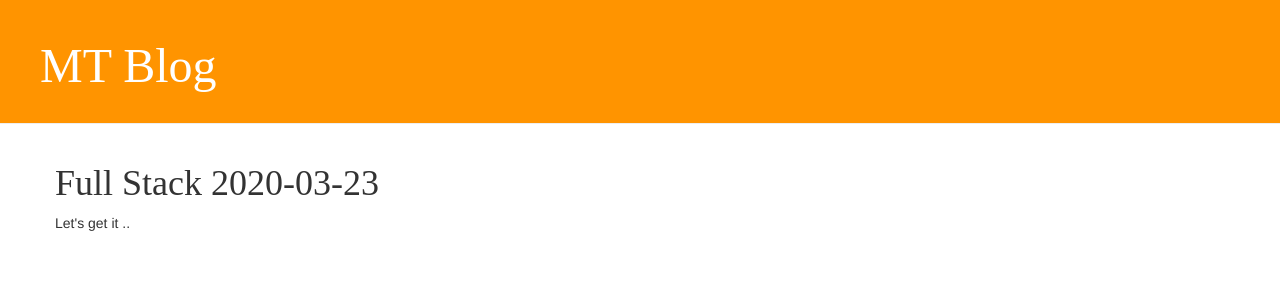
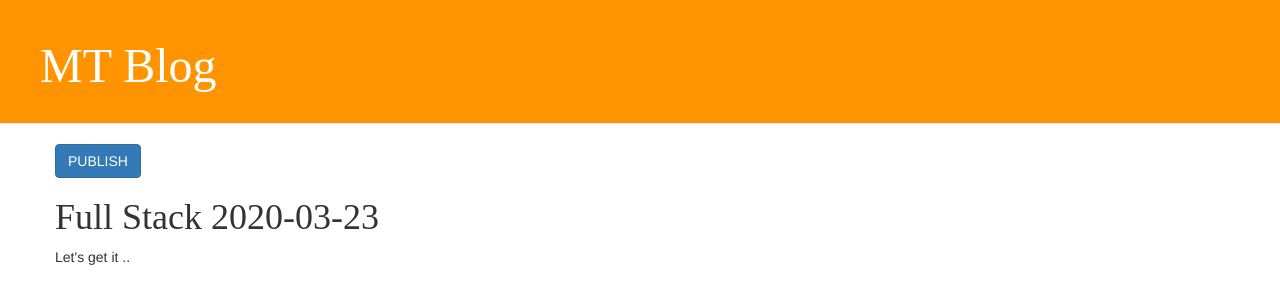
Before and after one commit to MistaMarcus/my_django_site, a Django app: page /post/1/ in a window 1280 px wide. Shown: the top 304 px of the page. Run offline with Django 3.2, Linux system fonts and the light colour scheme; data comes from the database, SQL or seed files in the repository; both versions use the stored data as it was after the commit; some libraries are stand-ins or nearby versions; some web fonts are replaced.

Commit message:
Add Publish icon and feature for drafts

```diff
--- a/blog/templates/blog/base.html
+++ b/blog/templates/blog/base.html
@@ -18,7 +18,8 @@
 
     <div class="page-header">
         {% if user.is_authenticated %}
-                <a href="{% url 'post_new' %}" class="top-menu"><i class="fas fa-plus fa-2x"></i></a>
+        <a href="{% url 'post_draft_list' %}" class="top-menu"><i class="fab fa-firstdraft fa-2x"></i></a>
+        <a href="{% url 'post_new' %}" class="top-menu"><i class="fas fa-plus fa-2x"></i></a>
         {% endif %}
         <h1><a href="/">MT Blog</a></h1>
     </div>
--- a/blog/templates/blog/post_detail.html
+++ b/blog/templates/blog/post_detail.html
@@ -8,10 +8,16 @@
     <div class="date">
         {{post.published_date}}
     </div>
+
+    {% else %}
+        <a href="{% url 'post_publish' pk=post.pk %}" class="btn btn-primary">PUBLISH</a>
+
     {% endif %}
 
+
+
     {% if user.is_authenticated %}
-    <a href="{% url 'post_edit' pk=post.pk %}"><i class="far fa-edit fa-5x"></i></a>
+        <a href="{% url 'post_edit' pk=post.pk %}"><i class="far fa-edit fa-5x"></i></a>
     {% endif %}
 
     <h1>{{post.title}}</h1>
--- a/blog/urls.py
+++ b/blog/urls.py
@@ -7,6 +7,7 @@ urlpatterns = [
     path('', views.post_list, name='post_list'),
     path('post/<int:pk>/', views.post_detail, name='post_detail'),
     path('post/new', views.post_new, name='post_new'),
-    path('post/<int:pk>/edit', views.post_edit, name='post_edit',)
-
+    path('post/<int:pk>/edit', views.post_edit, name='post_edit',),
+    path('draft/', views.post_draft_list, name='post_draft_list'),
+    path('post/<int:pk>/publish', views.post_publish, name='post_publish')
 ]
--- a/blog/views.py
+++ b/blog/views.py
@@ -45,3 +45,15 @@ def post_edit(request, pk):
             form = PostForm(instance=post)
             stuff_for_frontend = {'form': form}
             return render(request, 'blog/post_edit.html', stuff_for_frontend)
+
+
+
+def post_draft_list(request):
+    posts= Post.objects.filter(published_date__isnull=True).order_by('created_date')
+    stuff_for_frontend = {'posts':posts}
+    return render(request, 'blog/post_draft_list.html', stuff_for_frontend)
+
+def post_publish(reqeust, pk):
+    post = get_object_or_404(Post, pk=pk)
+    post.publish()
+    return redirect('post_detail', pk=pk)
```
Also changed, not shown: blog/templates/blog/post_draft_list.html (added, +11 -0 lines), db.sqlite3.
